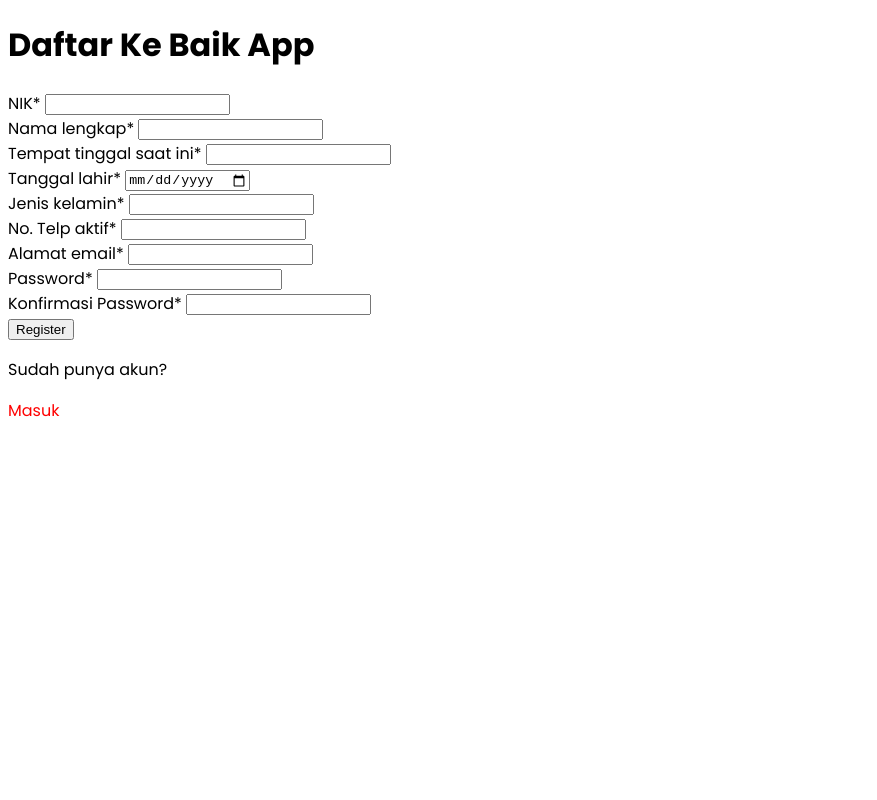
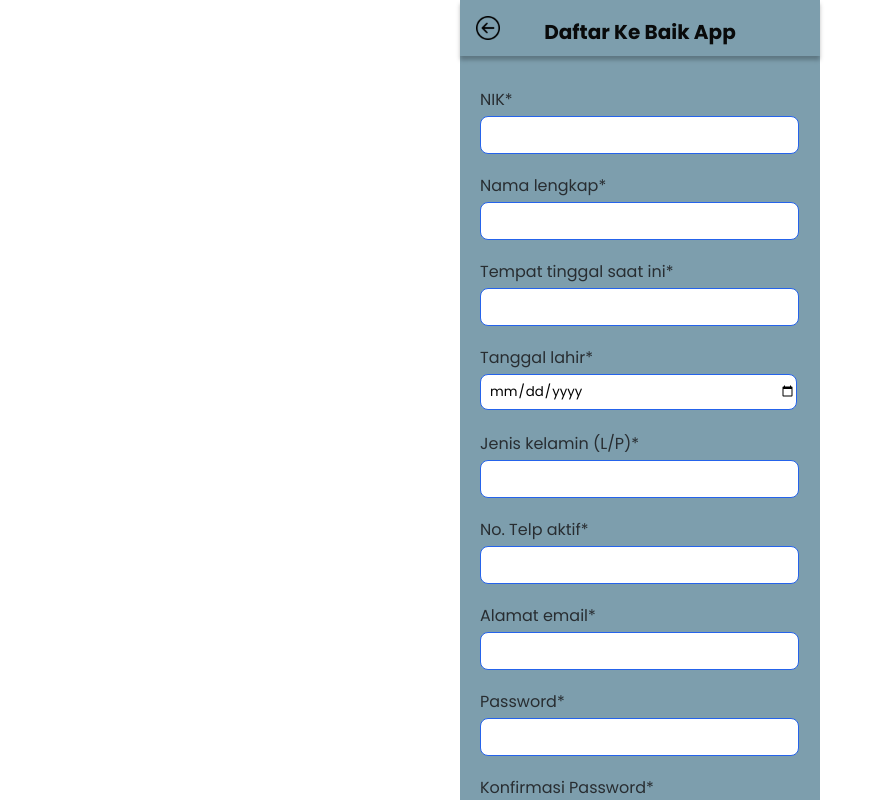
Before and after one commit to baik-app/reactjs, a React (Create React App) app: page /Register in a window 1280 px wide. Shown: the top 800 px of the page, without its empty margins (0-877 px from the left). Built offline with nearby package versions, Linux system fonts and the light colour scheme.

Commit message:
nambah style login regis

```diff
--- /dev/null
+++ b/src/pages/Components/loginregis/styles.css
@@ -0,0 +1,391 @@
+.login-form {
+   --tw-bg-opacity: 1;
+   background-color: #7d9ead;
+   position: relative;
+   width: 360px;
+   /* max-width: 360px; */
+   /* width: 100%; */
+   height: 640px;
+   margin: 0px auto;
+   box-sizing: border-box;
+   top: 0px;
+   padding: 0px;
+   /* min-height: calc(100vh - 60px); */
+}
+.judul-login {
+   position: absolute;
+   width: 360px;
+   height: 56px;
+   left: 0px;
+   top: 0px;
+
+   background: #7d9ead;
+   box-shadow: 0px 4px 4px rgba(0, 0, 0, 0.25);
+}
+.judul-login h2 {
+   position: absolute;
+   width: 308px;
+   height: 24px;
+   left: 26px;
+   top: 20px;
+   margin: 0px;
+
+   font-family: Poppins;
+   font-style: normal;
+   font-weight: bold;
+   font-size: 20px;
+   line-height: 120%;
+   /* identical to box height, or 24px */
+   text-align: center;
+
+   color: #090a0a;
+}
+.judul-login img {
+   position: absolute;
+   width: 24px;
+   height: 24px;
+   left: 16px;
+   top: 16px;
+}
+.emailLog {
+   position: absolute;
+   left: 20px;
+   top: 87px;
+
+   font-family: Poppins;
+   font-style: normal;
+   font-weight: 600;
+   font-size: 12px;
+   line-height: 18px;
+   /* identical to box height, or 150% */
+   color: #282d31;
+}
+
+.passwordLog {
+   position: absolute;
+   left: 20px;
+   top: 181px;
+
+   font-family: Poppins;
+   font-style: normal;
+   font-weight: 600;
+   font-size: 12px;
+   line-height: 18px;
+   text-align: justify;
+   /* identical to box height, or 150% */
+   color: #282d31;
+}
+
+/* sdad */
+.judulLog {
+   position: absolute;
+   left: 4px;
+   top: 200px;
+
+   font-family: Poppins;
+   font-style: normal;
+   font-weight: 600;
+   font-size: 12px;
+   line-height: 18px;
+   /* identical to box height, or 150% */
+   color: #282d31;
+}
+.form-judulLog {
+   position: absolute;
+   width: 307px;
+   height: 40px;
+   margin-top: 4px;
+   padding-left: 8px;
+
+   background: #ffffff;
+   border: 1px solid #2563eb;
+   border-radius: 8px;
+   font-family: Poppins;
+}
+.masukLog {
+   position: absolute;
+   width: 277px;
+   height: 40px;
+   left: 41px;
+   top: 330px;
+
+   background: #001f70;
+   border-radius: 8px;
+   border: none;
+   cursor: pointer;
+}
+.masukLog p {
+   font-family: Poppins;
+   font-style: normal;
+   font-weight: 500;
+   font-size: 16px;
+   line-height: 18px;
+   margin: 0px;
+   /* identical to box height, or 112% */
+
+   text-align: center;
+
+   color: #ffffff;
+}
+.keDaftar {
+   position: absolute;
+   width: 295px;
+   height: 31px;
+   left: 72px;
+   top: 379px;
+   /* Small */
+   font-family: Poppins;
+   font-size: 16px;
+   line-height: 150%;
+   /* or 24px */
+   display: flex;
+   align-items: center;
+   text-align: center;
+}
+.container-register {
+   --tw-bg-opacity: 1;
+   background-color: #7d9ead;
+   position: relative;
+   width: 360px;
+   /* max-width: 360px; */
+   /* width: 100%; */
+   height: 1017px;
+   margin: 0px auto;
+   box-sizing: border-box;
+   top: 0px;
+   padding: 0px;
+}
+@media screen and (min-width: 360px) {
+   .container-register {
+      --tw-bg-opacity: 1;
+      background-color: #7d9ead;
+      position: relative;
+      /* width: 360px; */
+      /* max-width: 360px; */
+      /* width: 100%; */
+      height: 1017px;
+      margin: 0px auto;
+      box-sizing: border-box;
+      top: 0px;
+      padding: 0px;
+   }
+}
+
+#form-judulLog {
+   position: absolute;
+   width: 307px;
+   height: 34px;
+   margin-top: 4px;
+   padding-left: 8px;
+
+   background: #ffffff;
+   border: 1px solid #2563eb;
+   border-radius: 8px;
+   font-family: Poppins;
+}
+.nik {
+   position: absolute;
+   left: 20px;
+   top: 88px;
+
+   font-family: Poppins;
+   font-style: normal;
+   font-weight: normal;
+   font-size: 16px;
+   line-height: 150%;
+   text-align: justify;
+   /* identical to box height, or 150% */
+   color: #282d31;
+}
+.nama-lengkap {
+   position: absolute;
+   left: 20px;
+   top: 174px;
+
+   font-family: Poppins;
+   font-style: normal;
+   font-weight: normal;
+   font-size: 16px;
+   line-height: 150%;
+   text-align: justify;
+   /* identical to box height, or 150% */
+   color: #282d31;
+}
+.tempat-tinggal {
+   position: absolute;
+   left: 20px;
+   top: 260px;
+
+   font-family: Poppins;
+   font-style: normal;
+   font-weight: normal;
+   font-size: 16px;
+   line-height: 150%;
+   text-align: justify;
+   /* identical to box height, or 150% */
+   color: #282d31;
+}
+.tanggal-lahir {
+   position: absolute;
+   left: 20px;
+   top: 346px;
+
+   font-family: Poppins;
+   font-style: normal;
+   font-weight: normal;
+   font-size: 16px;
+   line-height: 150%;
+   text-align: justify;
+   /* identical to box height, or 150% */
+   color: #282d31;
+}
+.jenis-kelamin {
+   position: absolute;
+   left: 20px;
+   top: 432px;
+
+   font-family: Poppins;
+   font-style: normal;
+   font-weight: normal;
+   font-size: 16px;
+   line-height: 150%;
+   text-align: justify;
+   /* identical to box height, or 150% */
+   color: #282d31;
+}
+.no-telpon {
+   position: absolute;
+   left: 20px;
+   top: 518px;
+
+   font-family: Poppins;
+   font-style: normal;
+   font-weight: normal;
+   font-size: 16px;
+   line-height: 150%;
+   text-align: justify;
+   /* identical to box height, or 150% */
+   color: #282d31;
+}
+.emailReg {
+   position: absolute;
+   left: 20px;
+   top: 604px;
+
+   font-family: Poppins;
+   font-style: normal;
+   font-weight: normal;
+   font-size: 16px;
+   line-height: 150%;
+   text-align: justify;
+   /* identical to box height, or 150% */
+   color: #282d31;
+}
+.passwordReg {
+   position: absolute;
+   left: 20px;
+   top: 690px;
+
+   font-family: Poppins;
+   font-style: normal;
+   font-weight: normal;
+   font-size: 16px;
+   line-height: 150%;
+   text-align: justify;
+   /* identical to box height, or 150% */
+   color: #282d31;
+}
+.konfirmasi-password {
+   position: absolute;
+   left: 20px;
+   top: 776px;
+
+   font-family: Poppins;
+   font-style: normal;
+   font-weight: normal;
+   font-size: 16px;
+   line-height: 150%;
+   text-align: justify;
+   /* identical to box height, or 150% */
+   color: #282d31;
+}
+.masukReg {
+   position: absolute;
+   width: 277px;
+   height: 40px;
+   left: 41px;
+   top: 882px;
+
+   background: #001f70;
+   border-radius: 8px;
+   border: none;
+   cursor: pointer;
+}
+.masukReg p {
+   font-family: Poppins;
+   font-style: normal;
+   font-weight: 500;
+   font-size: 16px;
+   line-height: 18px;
+   margin: 0px;
+   /* identical to box height, or 112% */
+
+   text-align: center;
+
+   color: #ffffff;
+}
+.keLogin {
+   position: absolute;
+   width: 295px;
+   height: 31px;
+   left: 72px;
+   top: 926px;
+   /* Small */
+   font-family: Poppins;
+   font-size: 16px;
+   line-height: 150%;
+   /* or 24px */
+   display: flex;
+   align-items: center;
+   text-align: center;
+}
+.welcomes {
+   position: absolute;
+   width: 289px;
+   height: 170px;
+   left: 35px;
+   top: 235px;
+
+   background: #b4d4e2;
+   border-radius: 8px;
+}
+.welcomes p {
+   position: absolute;
+   width: 259px;
+   height: 82px;
+   left: 14px;
+   top: 12px;
+   font-family: Poppins;
+   font-style: normal;
+   font-weight: 500;
+   font-size: 16px;
+   line-height: 24px;
+
+   /* font-family: Poppins;
+   font-style: normal;
+   font-weight: normal;
+   font-size: 18px;
+   line-height: 150%; */
+   /* or 27px */
+
+   display: flex;
+   align-items: center;
+   text-align: center;
+}
+.welcomes img {
+   position: absolute;
+   width: 26px;
+   height: 32px;
+   left: 240px;
+   top: 126px;
+}
--- a/src/pages/Login.js
+++ b/src/pages/Login.js
@@ -1,80 +1,100 @@
-import React, { useEffect, useState } from 'react';
-import { Link } from 'react-router-dom';
-import "./style.css";
+import React, { useEffect, useState } from "react";
+import { Link } from "react-router-dom";
+import "./Components/loginregis/styles.css";
 import Next from "./Assets/next.svg";
+import Back from "./Assets/back.svg";
 
 function Login() {
-
-    const [email, setEmail] = useState('')
-    const [password, setPassword] = useState('')
-    const [isLogin, setIsLogin] = useState(0)
+   const [email, setEmail] = useState("");
+   const [password, setPassword] = useState("");
+   const [isLogin, setIsLogin] = useState(0);
 
    useEffect(() => {
-        if (localStorage.getItem('isLogin') === '1') {
-            setIsLogin(1)
+      if (localStorage.getItem("isLogin") === "1") {
+         setIsLogin(1);
       }
-    }, [])
+   }, []);
 
    const onSubmitHandler = (e) => {
-        const getDataLc = JSON.parse(localStorage.getItem('users'))
-        console.log(getDataLc)
+      const getDataLc = JSON.parse(localStorage.getItem("users"));
+      console.log(getDataLc);
 
-        let match
+      let match;
 
       if (getDataLc) {
          for (let i = 0; i < getDataLc.length; i++) {
             if (getDataLc[i].email === email && getDataLc[i].password === password) {
-                    localStorage.setItem('isLogin', 1)
-                    localStorage.setItem('email', email)
-                    setIsLogin(1)
-                    match = true
-                    break
+               localStorage.setItem("isLogin", 1);
+               localStorage.setItem("email", email);
+               setIsLogin(1);
+               match = true;
+               break;
             } else {
-                    match = false
+               match = false;
             }
          }
          if (!match) {
-                alert('Email atau password salah')
+            alert("Email atau password salah");
          }
       } else {
-            alert('Email atau password tidak ditemukan')
+         alert("Email atau password tidak ditemukan");
       }
 
-        e.preventDefault()
-    }
+      e.preventDefault();
+   };
 
    return (
       <div>
-        {isLogin === 1 ?
+         {isLogin === 1 ? (
             <div className="container-selamatdatang">
-            <p>Selamat datang kembali di Baik App. Laporkan segala bentuk kejahatan disini.</p>
+               <div className="welcomes">
+                  <p>Selamat datang di Baik App. Laporkan segala bentuk kejahatan disini.</p>
                   <Link to="/Pelaporan">
                      <img className="next" src={Next} alt="next" />
                   </Link>
-            </div>:
+               </div>
+            </div>
+         ) : (
+            <div className="login-form">
+               <div className="judul-login">
+                  <h2>Masuk Ke Baik App</h2>
+                  <Link to="/SilahkanLogin">
+                     <img src={Back} alt="back" />
+                  </Link>
+               </div>
 
-        <div className="page-login">
-            <h1>Login</h1>
-            <label htmlFor="email">Email: </label>
-            <input type="email" id="email" value={email} onChange={(e) => setEmail(e.target.value)} />
+               <div className="conten-login">
+                  <div className="emailLog">
+                     <label htmlFor="judulLog">Email: </label>
+                     <br />
+                     <input type="email" placeholder="Masukan email anda" className="form-judulLog" value={email} onChange={(e) => setEmail(e.target.value)} />
+                  </div>
 
+                  <div className="passwordLog">
+                     <label htmlFor="judulLog">Password : </label>
                      <br />
+                     <input type="password" placeholder="Masukan password email anda" className="form-judulLog" value={password} onChange={(e) => setPassword(e.target.value)} />
+                  </div>
                   <br />
+               </div>
 
-            <label htmlFor="password">Password : </label>
-            <input type="password" id="password" value={password} onChange={(e) => setPassword(e.target.value)} />
+               {/* <div className="masukLog"> */}
+               <button className="masukLog" type="submit" onClick={(e) => onSubmitHandler(e)}>
+                  <p>Masuk</p>
+               </button>
+               {/* </div> */}
 
-            <br />
-            <br />
-
-            <button type="submit" onClick={(e) => onSubmitHandler(e)}>Masuk</button>
-            <p>Belum punya akun?</p>
-            <Link to="/Register"
-            style={{ color: "red", textDecoration: "inherit" }}> <p> Daftar</p>
+               <div className="keDaftar">
+                  <p>Belum punya akun? </p>
+                  <Link to="/Register" style={{ color: "red", textDecoration: "inherit" }}>
+                     {" "}
+                     <p> Daftar</p>
                   </Link>
-        </div>}
                </div>
-    )
+            </div>
+         )}
+      </div>
+   );
 }
 
-export default Login
+export default Login;
--- a/src/pages/Register.js
+++ b/src/pages/Register.js
@@ -1,95 +1,111 @@
-import React, { useState } from 'react'
-import { Link } from 'react-router-dom'
-import Masuk from './Login'
+import React, { useState } from "react";
+import { Link } from "react-router-dom";
+import "./Components/loginregis/styles.css";
+import Masuk from "./Login";
+import Back from "./Assets/back.svg";
 
 function Register() {
+   let getLC;
 
-    let getLC
+   const [nik, setNik] = useState("");
+   const [nama, setNama] = useState("");
+   const [tempattinggal, setTempat] = useState("");
+   const [tanggallahir, setTanggal] = useState("");
+   const [jeniskelamin, setJenisKelamin] = useState("");
+   const [notelpon, setNotelpon] = useState("");
+   const [email, setEmail] = useState("");
+   const [password, setPassword] = useState("");
+   const [konfirmasi, setKonfirPassword] = useState("");
 
-    const [nik, setNik] = useState('')
-    const [nama, setNama] = useState('')
-    const [tempattinggal, setTempat] = useState('')
-    const [tanggallahir, setTanggal] = useState('')
-    const [jeniskelamin, setJenisKelamin] = useState('')
-    const [notelpon, setNotelpon] = useState('')
-    const [email, setEmail] = useState('')
-    const [password, setPassword] = useState('')
-    const [konfirmasi, setKonfirPassword] = useState('')
+   const onRegister = (e) => {
+      console.log("register ditekan");
+      getLC = {
+         nik,
+         nama,
+         tempattinggal,
+         tanggallahir,
+         jeniskelamin,
+         notelpon,
+         email,
+         password,
+      };
+      const getLcData = localStorage.getItem("users") ? JSON.parse(localStorage.getItem("users")) : [];
+      console.log(getLcData);
 
-    const onRegister = (e) => {
-        console.log('register ditekan')
-        getLC = {
-            nik, nama, tempattinggal, tanggallahir, jeniskelamin, notelpon, email,
-            password
-        }
-        const getLcData = localStorage.getItem('users') ? JSON.parse(localStorage.getItem('users')) : []
-        console.log(getLcData)
+      getLcData.push(getLC);
+      console.log(getLcData);
 
-        getLcData.push(getLC)
-        console.log(getLcData)
+      localStorage.setItem("users", JSON.stringify(getLcData));
+      console.log("register berhasil!");
 
-        localStorage.setItem('users', JSON.stringify(getLcData))
-        console.log('register berhasil!')
+      e.preventDefault();
+   };
 
-        e.preventDefault()
-    }
-
-    return (
-        <div className="page-register">
-            <h1>Daftar Ke Baik App</h1>
-            <div className="nik">
-            <label htmlFor="nik">NIK*  </label>
-            <input type="text" id="nik" value={nik} onChange={(e) => setNik(e.target.value)} />
-            </div>
-
-            <div className="nama-lengkap">
-            <label htmlFor="username">Nama lengkap*  </label>
-            <input type="text" id="nama" value={nama} onChange={(e) => setNama(e.target.value)} />
-            </div>
-
-            <div className="tempat-tinggal">
+   return (
+      <div className="container-register">
+         <div className="judul-login">
+            <h2>Daftar Ke Baik App</h2>
+            <Link to="/SilahkanLogin">
+               <img src={Back} alt="back" />
+            </Link>
+         </div>
+         <div className="nik">
+            <label htmlFor="judulLog">NIK* </label>
+            <br />
+            <input type="text" id="form-judulLog" value={nik} onChange={(e) => setNik(e.target.value)} />
+         </div>
+         <div className="nama-lengkap">
+            <label htmlFor="nama-lengkap">Nama lengkap* </label>
+            <br />
+            <input type="text" id="form-judulLog" value={nama} onChange={(e) => setNama(e.target.value)} />
+         </div>
+         <div className="tempat-tinggal">
             <label htmlFor="tempat-tinggal">Tempat tinggal saat ini* </label>
-            <input type="text" id="tempat-tinggal" value={tempattinggal} onChange={(e) => setTempat(e.target.value)} />
-            </div>
-
-            <div className="tanggal-lahir">
+            <br />
+            <input type="text" id="form-judulLog" value={tempattinggal} onChange={(e) => setTempat(e.target.value)} />
+         </div>
+         <div className="tanggal-lahir">
             <label htmlFor="tanggal-lahir">Tanggal lahir* </label>
-            <input type="date" id="tanggal-lahir" value={tanggallahir} onChange={(e) => setTanggal(e.target.value)} />
-            </div>
-
-            <div className="jenis-kelamin">
-            <label htmlFor="jenis-kelamin">Jenis kelamin* </label>
-            <input type="text" id="jeniskelamin" value={jeniskelamin} onChange={(e) => setJenisKelamin(e.target.value)} />
-            </div>
-
-            <div className="no-telpon">
+            <br />
+            <input type="date" id="form-judulLog" value={tanggallahir} onChange={(e) => setTanggal(e.target.value)} />
+         </div>
+         <div className="jenis-kelamin">
+            <label htmlFor="jenis-kelamin">Jenis kelamin (L/P)* </label>
+            <br />
+            <input type="text" id="form-judulLog" value={jeniskelamin} onChange={(e) => setJenisKelamin(e.target.value)} />
+         </div>
+         <div className="no-telpon">
             <label htmlFor="no-telpon">No. Telp aktif* </label>
-            <input type="tel" id="phone" name="phone" pattern="[0-9]{3}-[0-9]{2}-[0-9]{3}" value={notelpon} onChange={(e) => setNotelpon(e.target.value)} />
-            </div>
-
-            <div className="email">
-            <label htmlFor="email">Alamat email* </label>
-            <input type="email" id="email" value={email} onChange={(e) => setEmail(e.target.value)} />
-            </div>
-
-            <div className="password">
-            <label htmlFor="password">Password* </label>
-            <input type="password" id="password" value={password} onChange={(e) => setPassword(e.target.value)} />
-            </div>
-
-            <div className="konfirmasi-password">
+            <br />
+            <input type="tel" id="form-judulLog" name="phone" pattern="[0-9]{3}-[0-9]{2}-[0-9]{3}" value={notelpon} onChange={(e) => setNotelpon(e.target.value)} />
+         </div>
+         <div className="emailReg">
+            <label htmlFor="emailReg">Alamat email* </label>
+            <br />
+            <input type="email" id="form-judulLog" value={email} onChange={(e) => setEmail(e.target.value)} />
+         </div>
+         <div className="passwordReg">
+            <label htmlFor="passwordReg">Password* </label>
+            <br />
+            <input type="password" id="form-judulLog" value={password} onChange={(e) => setPassword(e.target.value)} />
+         </div>
+         <div className="konfirmasi-password">
             <label htmlFor="konfirmasi-password">Konfirmasi Password* </label>
-            <input type="password" id="password" value={konfirmasi} onChange={(e) => setKonfirPassword(e.target.value)} />
-            </div>
-
-
-            <button type="submit" onClick={(e) => onRegister(e)}>Register </button>
+            <br />
+            <input type="password" id="form-judulLog" value={konfirmasi} onChange={(e) => setKonfirPassword(e.target.value)} />
+         </div>
+         <button className="masukReg" type="submit" onClick={(e) => onRegister(e)}>
+            <p>Register</p>
+         </button>
+         <div className="keLogin">
             <p>Sudah punya akun?</p>
-            <Link to="/Login"
-            style={{ color: "red", textDecoration: "inherit" }}> <p>Masuk</p>
-            </Link>
-        </div>
-    )
+            <Link to="/Login" style={{ color: "red", textDecoration: "inherit" }}>
+               {" "}
+               <p>Masuk</p>
+            </Link>{" "}
+         </div>
+      </div>
+   );
 }
 
-export default Register
+export default Register;
```
Lines whose indentation alone changed are shown as unchanged.
